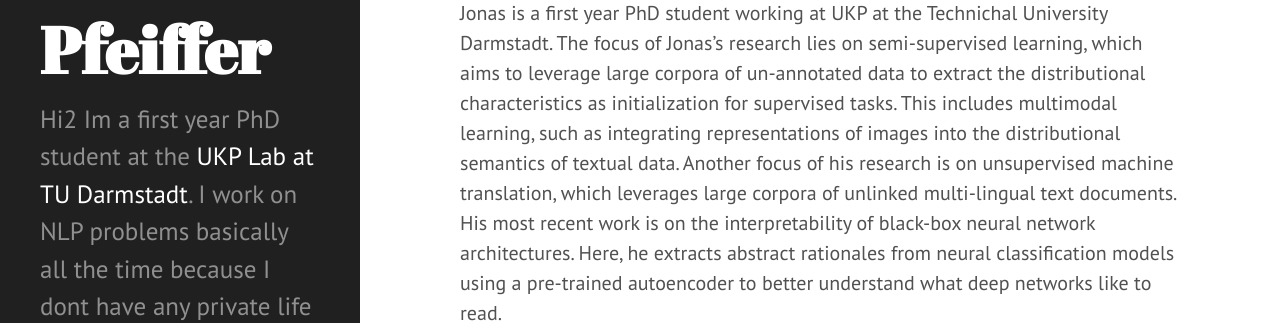
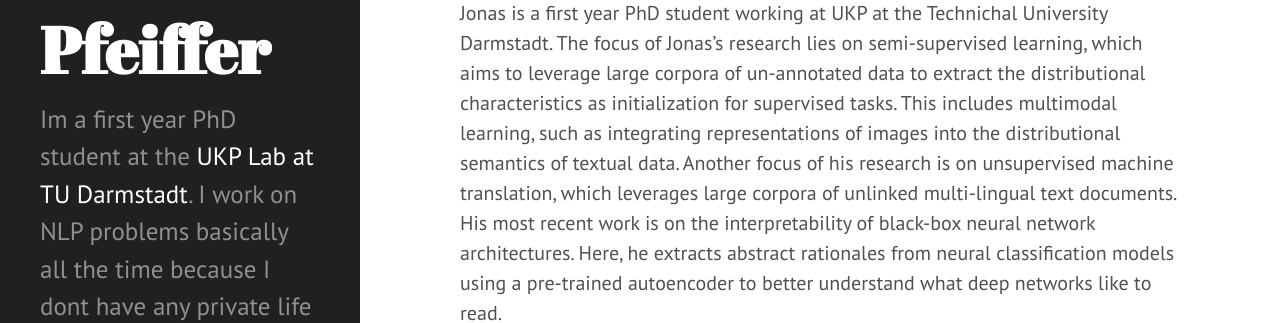
Before and after one commit to JoPfeiff/JoPfeiff_github_io, a Jekyll site: the page built from index.html, in a window 1280 px wide. Shown: the part 182-505 px from the top of the page. Built offline with Jekyll 4.4.1, drawn with Linux system fonts in a browser that asks for light colours; Markdown is read by kramdown in place of the engine named in the settings; the list of posts is cut into pages by our own code.

Commit message:
Initial commit

```diff
--- a/_config.yml
+++ b/_config.yml
@@ -12,7 +12,7 @@ absolute_permalinks: true
 # Setup
 title:            Jonas Pfeiffer
 tagline:          'Jonas Pfeiffer'
-description:      'Hi2 Im a first year PhD student at the <a href="https://www.informatik.tu-darmstadt.de/ukp/ukp_home/index.en.jsp" target="_blank">UKP Lab at TU Darmstadt</a>. I work on NLP problems basically all the time because I dont have any private life outside the field... '
+description:      'Im a first year PhD student at the <a href="https://www.informatik.tu-darmstadt.de/ukp/ukp_home/index.en.jsp" target="_blank">UKP Lab at TU Darmstadt</a>. I work on NLP problems basically all the time because I dont have any private life outside the field... '
 url:              http://www.pfeiffer.ai
 # url:              http://hyde.getpoole.com
 baseurl:          /
```
